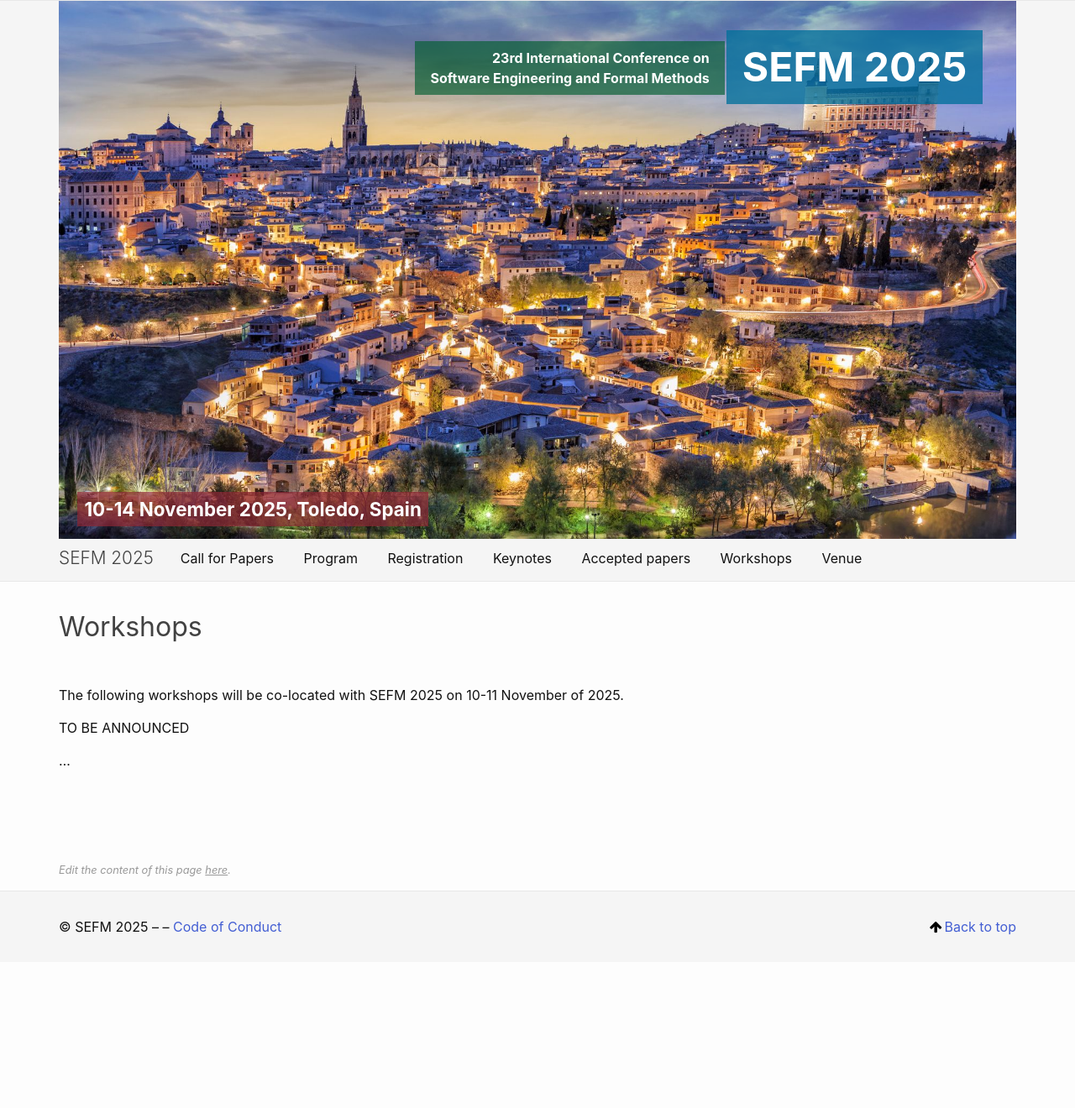
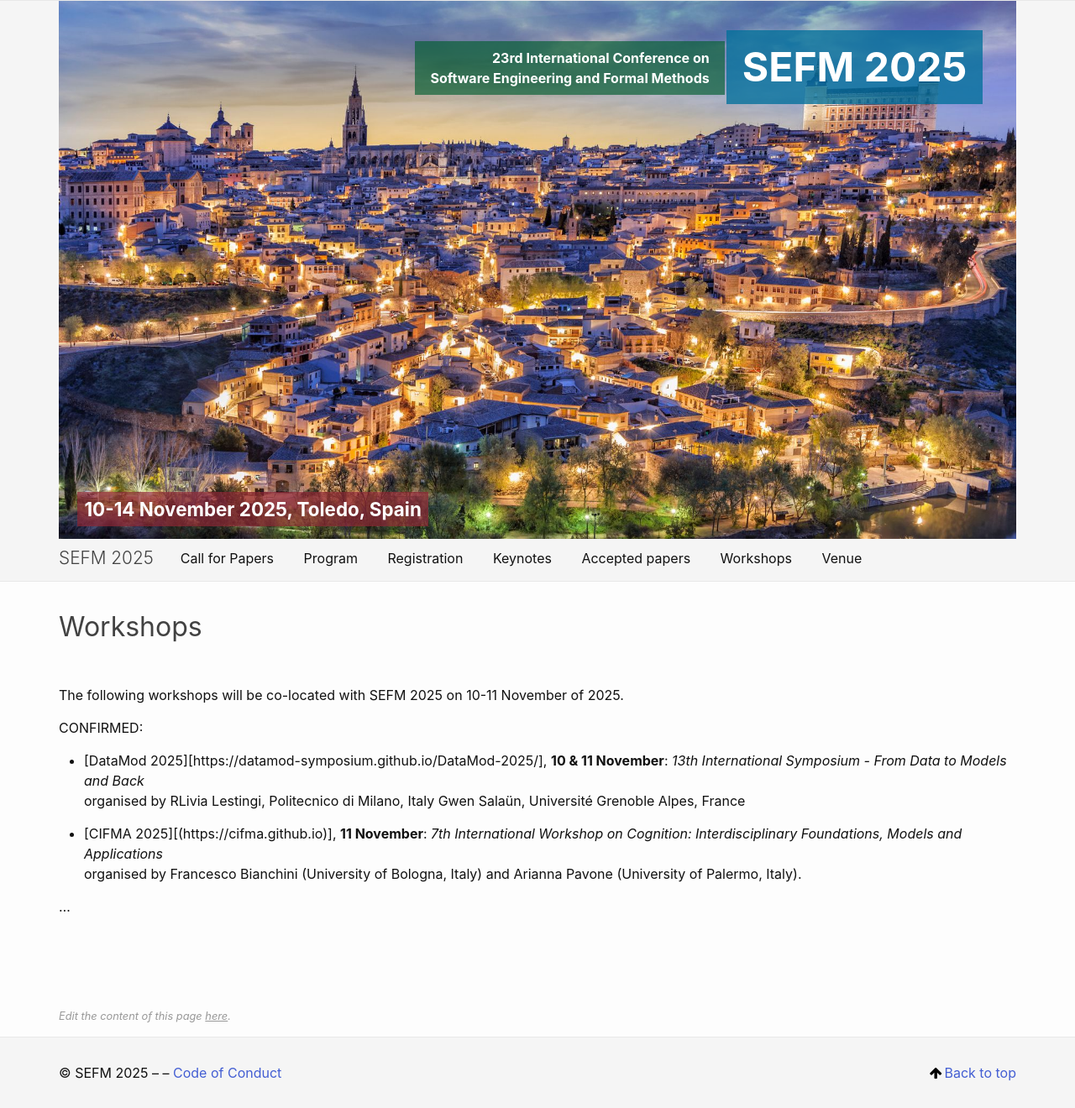
Before and after one commit to sefm-conference/2025, a Jekyll site: the page built from _pages/workshops.md, in a window 1280 px wide. Shown: the whole page at 84% size. Built offline with Jekyll 4.4.1, drawn with Linux system fonts in a browser that asks for light colours; before the commit the page ends 1146 px from its top, so only the background shows below that.

Commit message:
Update workshops.md

```diff
--- a/_pages/workshops.md
+++ b/_pages/workshops.md
@@ -9,6 +9,17 @@ published: true
 The following workshops will be co-located with SEFM 2025 on 10-11 November of 2025.
 
 
-TO BE ANNOUNCED
+CONFIRMED:
+
+- [DataMod 2025][https://datamod-symposium.github.io/DataMod-2025/], **10 & 11 November**: *13th International Symposium - From Data to Models and Back*
+organised by
+RLivia Lestingi, Politecnico di Milano, Italy
+Gwen Salaün, Université Grenoble Alpes, France
+
+
+- [CIFMA 2025][(https://cifma.github.io)], **11 November**: *7th International Workshop on Cognition: Interdisciplinary Foundations, Models and Applications*
+organised by
+Francesco Bianchini (University of Bologna, Italy) and
+Arianna Pavone (University of Palermo, Italy).
 
 ...
```
